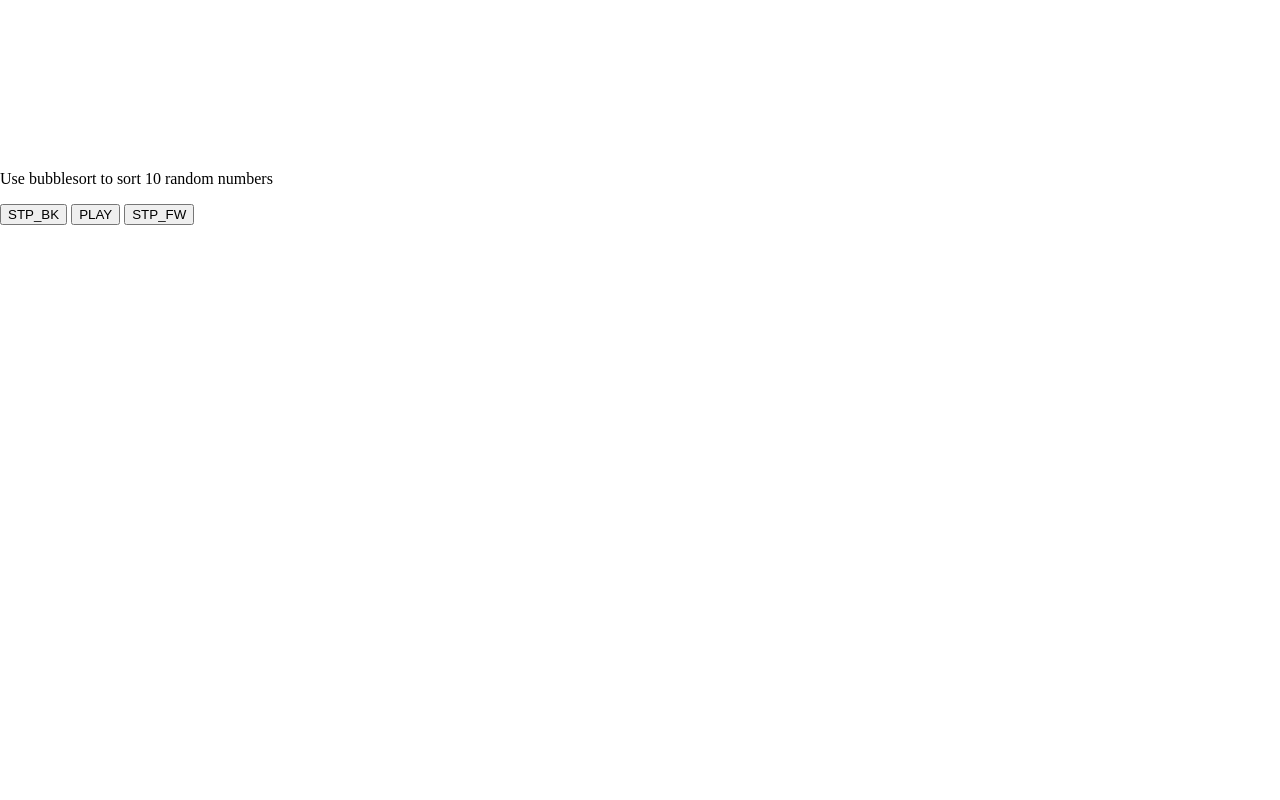
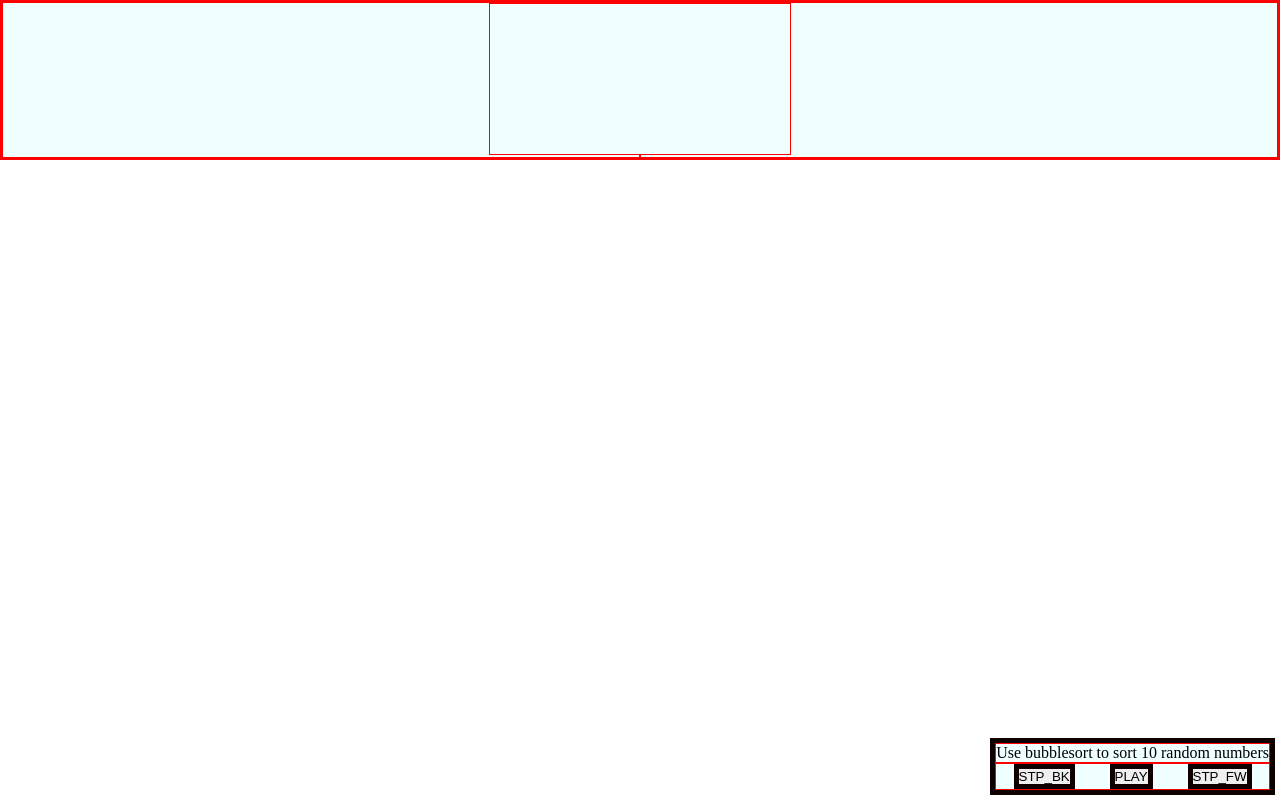
Before and after one commit to ratherlongname/sorting-visualizer, a plain HTML site: page index.html in a window 1280 px wide. Drawn offline with Linux system fonts and the light colour scheme.

Commit message:
Do corresponding CSS

```diff
--- a/style.css
+++ b/style.css
@@ -1,4 +1,44 @@
-html, body {
+* {
     margin: 0;
-    height: 100%;
+    padding: 0;
+    box-sizing: border-box;
+    border: 1px solid red;
   }
+
+.page {
+  background-color: azure;
+  display: flex;
+  flex-direction: column;
+  align-items: center;
+  justify-content: center;
+}
+
+svg {
+  max-width: 900px;
+}
+
+.array {
+  max-width: 900px;
+}
+
+.controls-container {
+  max-width: 500px;
+  background-color: azure;
+  border: 5px solid #0f0000;
+  display: flex;
+  flex-direction: column;
+  align-items: stretch;
+  justify-content: flex-start;
+  position: fixed;
+  bottom: 5px;
+  right: 5px;
+}
+
+.play-pause-container {
+  display: flex;
+  justify-content: space-around;
+}
+
+button {
+  border: 5px solid #0f0000;
+}
```
